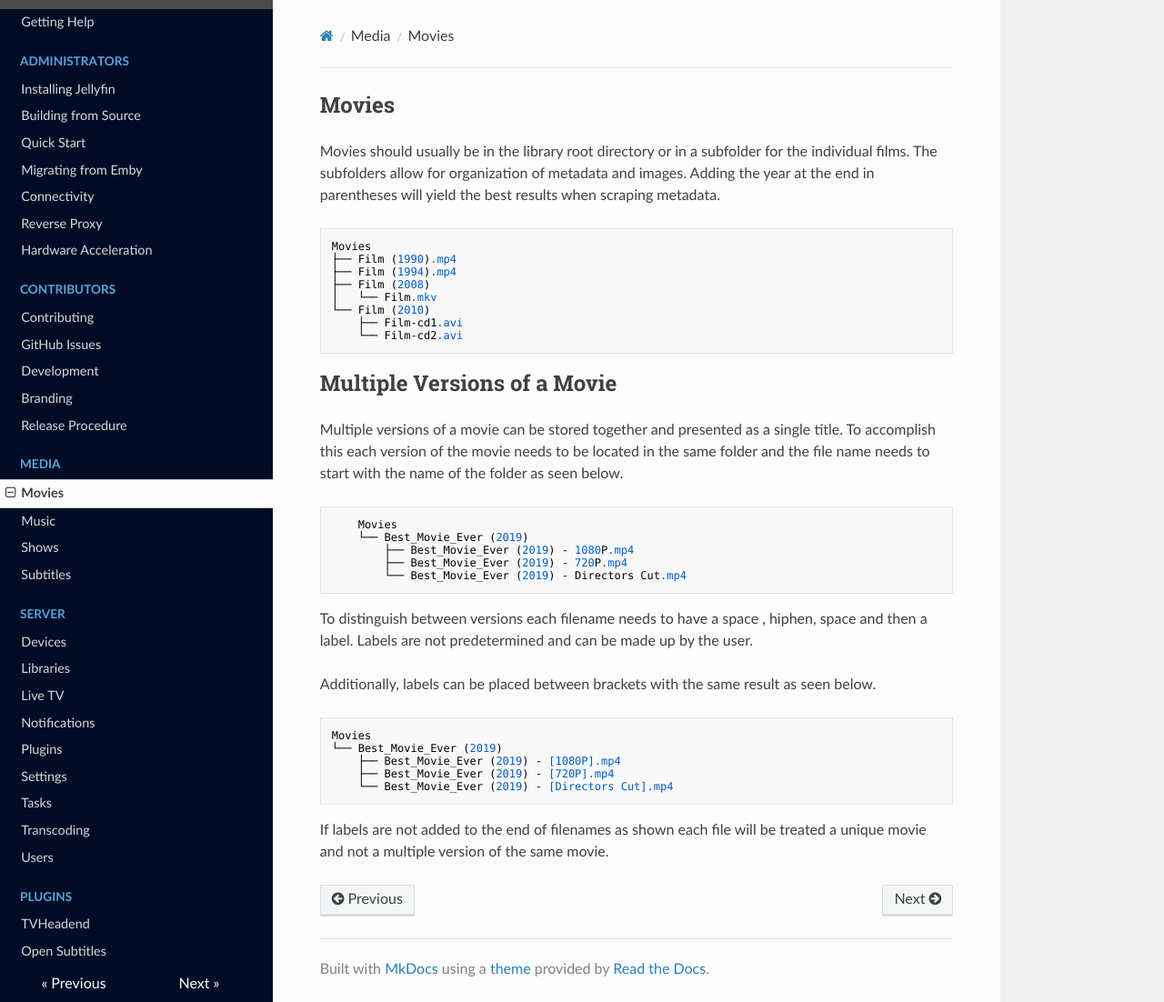
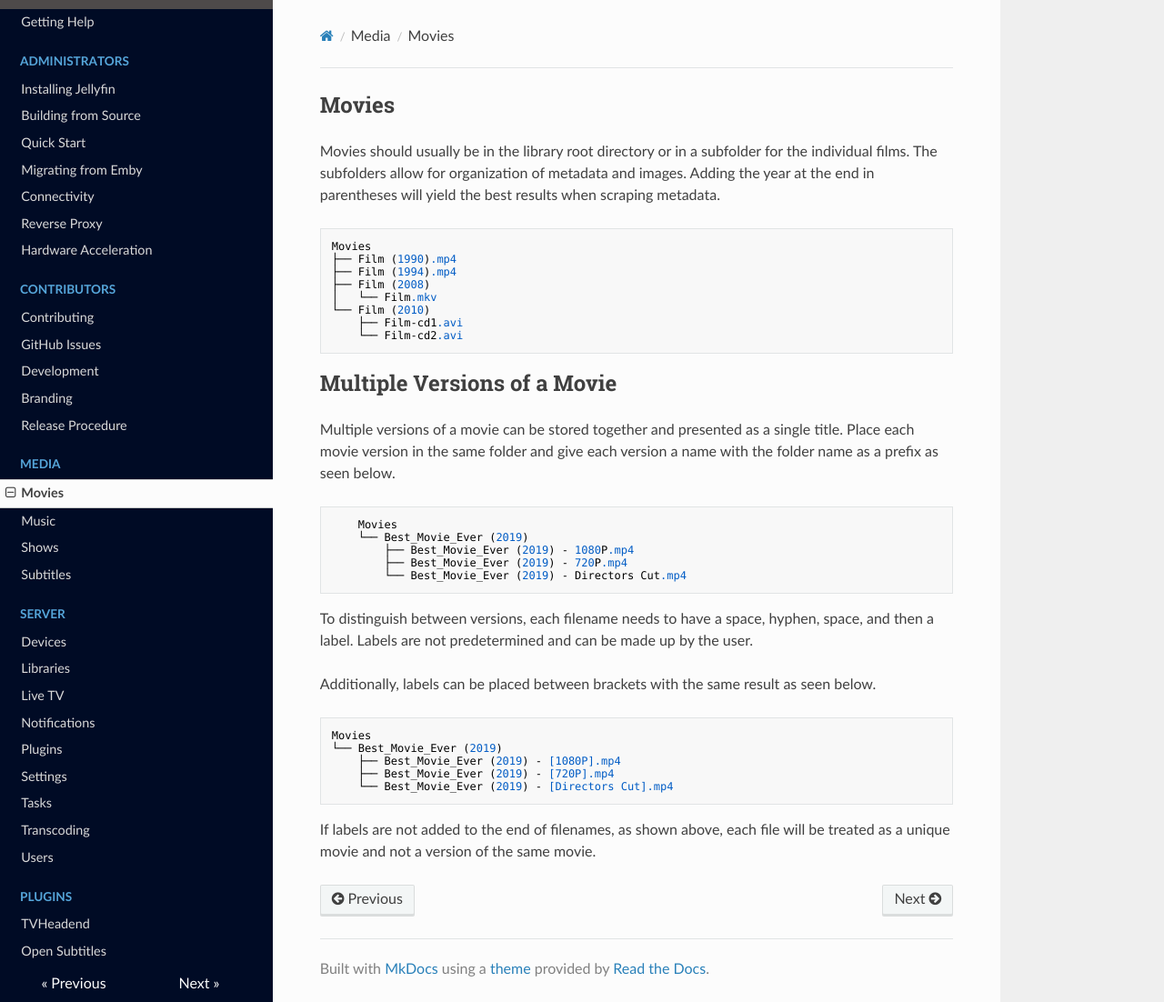
Before and after one commit to jellyfin-archive/jellyfin-docs, an MkDocs documentation site: the page built from docs/media/movies.md, in a window 1280 px wide and 1102 px high. Shown: the whole window at 91% size. Built offline with MkDocs 1.6.1, drawn with Linux system fonts in a browser that asks for light colours; nearby versions of some CDN libraries; old or Windows-style settings are respelled for this version of MkDocs.

Commit message:
Correct grammar and improve wording

````diff
--- a/docs/media/movies.md
+++ b/docs/media/movies.md
@@ -16,7 +16,7 @@ Movies
 ## Multiple Versions of a Movie
 
 Multiple versions of a movie can be stored together and presented
-as a single title. To accomplish this each version of the movie needs to be located in the same folder and the file name needs to start with the name of the folder as seen below.
+as a single title. Place each movie version in the same folder and give each version a name with the folder name as a prefix as seen below.
 
 ```
     Movies
@@ -26,7 +26,7 @@ as a single title. To accomplish this each version of the movie needs to be loca
         └── Best_Movie_Ever (2019) - Directors Cut.mp4
 ```
 
-To distinguish between versions each filename needs to have a space , hiphen, space and then a label. Labels are not predetermined and can be made up by the user.
+To distinguish between versions, each filename needs to have a space, hyphen, space, and then a label. Labels are not predetermined and can be made up by the user.
 
 Additionally, labels can be placed between brackets with the same result as seen below.
 
@@ -37,4 +37,4 @@ Movies
     ├── Best_Movie_Ever (2019) - [720P].mp4
     └── Best_Movie_Ever (2019) - [Directors Cut].mp4
 ```
-If labels are not added to the end of filenames as shown each file will be treated a unique movie and not a multiple version of the same movie.
+If labels are not added to the end of filenames, as shown above, each file will be treated as a unique movie and not a version of the same movie.
````
